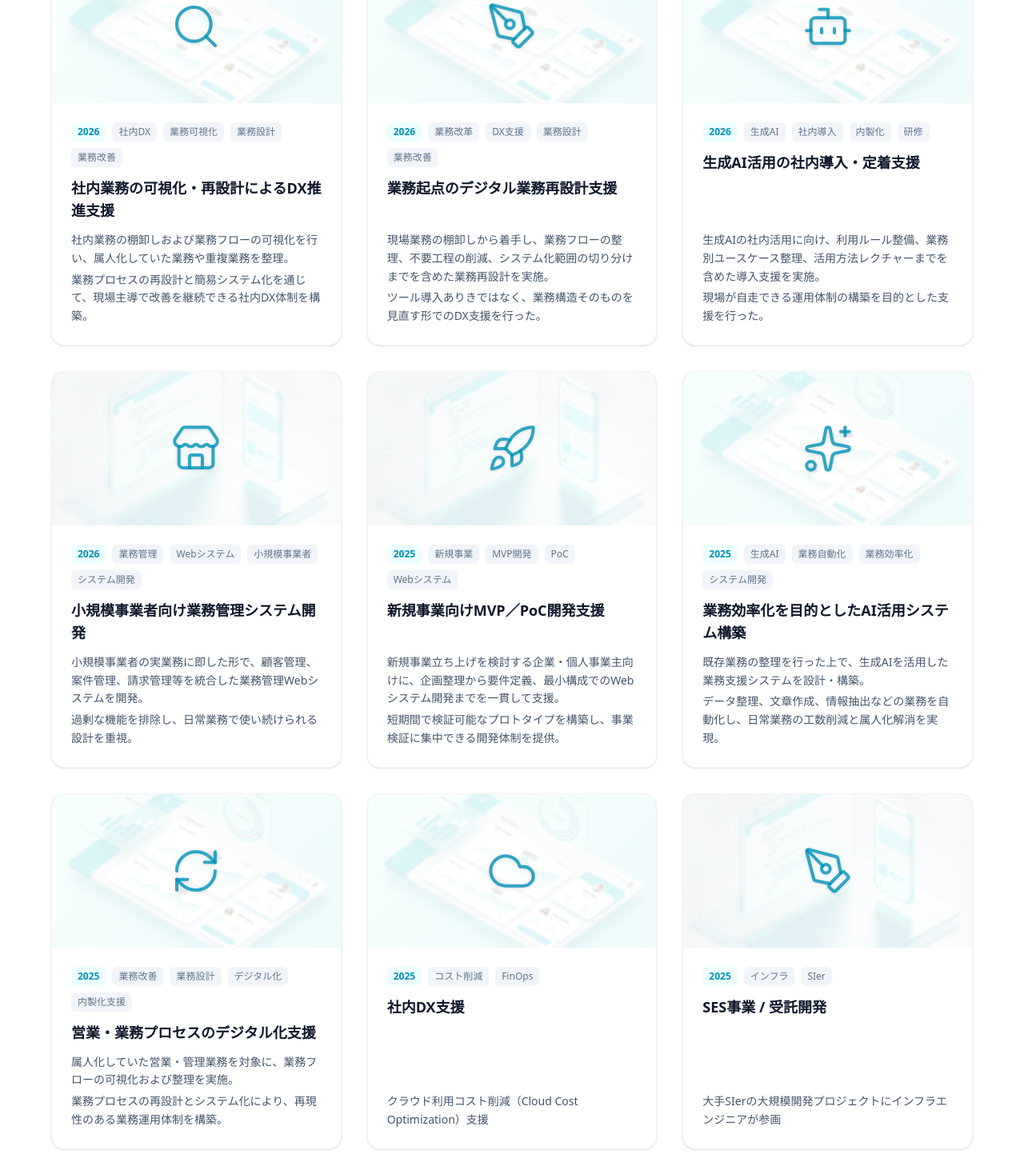
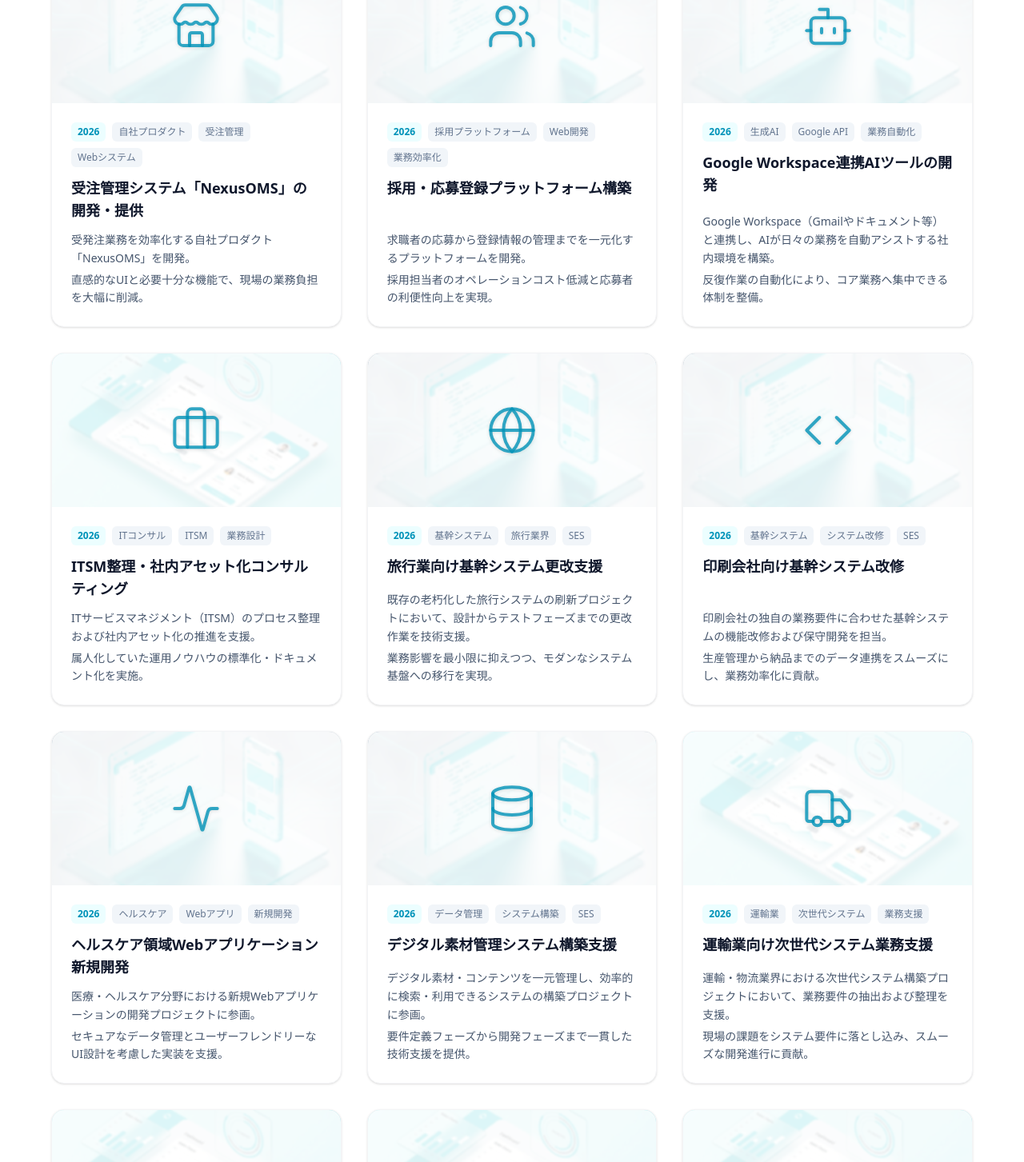
Before and after one commit to Yasu117/nexride-web, a Next.js app: page /cases in a window 1280 px wide. Shown: the part 320-1773 px from the top of the page at 80% size. Built offline with nearby package versions, Linux system fonts and the light colour scheme.

Commit message:
feat: 2026年の最新実績（SES案件および自社ツール開発事例）を追加

```diff
--- a/app/cases/page.tsx
+++ b/app/cases/page.tsx
@@ -1,9 +1,108 @@
-import { Code, Users, Globe, Bot, Cloud, PenTool, Handshake, Laptop, Rocket, Sparkles, RefreshCw, Search, Store } from "lucide-react";
+import { Code, Users, Globe, Bot, Cloud, PenTool, Handshake, Laptop, Rocket, Sparkles, RefreshCw, Search, Store, Briefcase, Activity, Database, Truck } from "lucide-react";
 import Image from "next/image";
 
 export default function CasesPage() {
     const cases = [
         // 2026 Cases
+        {
+            title: "受注管理システム「NexusOMS」の開発・提供",
+            description: [
+                "受発注業務を効率化する自社プロダクト「NexusOMS」を開発。",
+                "直感的なUIと必要十分な機能で、現場の業務負担を大幅に削減。"
+            ],
+            Icon: Store,
+            tags: ["自社プロダクト", "受注管理", "Webシステム"],
+            year: "2026",
+            image: "/images/cases/ui_dev.png"
+        },
+        {
+            title: "採用・応募登録プラットフォーム構築",
+            description: [
+                "求職者の応募から登録情報の管理までを一元化するプラットフォームを開発。",
+                "採用担当者のオペレーションコスト低減と応募者の利便性向上を実現。"
+            ],
+            Icon: Users,
+            tags: ["採用プラットフォーム", "Web開発", "業務効率化"],
+            year: "2026",
+            image: "/images/cases/ui_dev.png"
+        },
+        {
+            title: "Google Workspace連携AIツールの開発",
+            description: [
+                "Google Workspace（Gmailやドキュメント等）と連携し、AIが日々の業務を自動アシストする社内環境を構築。",
+                "反復作業の自動化により、コア業務へ集中できる体制を整備。"
+            ],
+            Icon: Bot,
+            tags: ["生成AI", "Google API", "業務自動化"],
+            year: "2026",
+            image: "/images/cases/ui_dev.png"
+        },
+        {
+            title: "ITSM整理・社内アセット化コンサルティング",
+            description: [
+                "ITサービスマネジメント（ITSM）のプロセス整理および社内アセット化の推進を支援。",
+                "属人化していた運用ノウハウの標準化・ドキュメント化を実施。"
+            ],
+            Icon: Briefcase,
+            tags: ["ITコンサル", "ITSM", "業務設計"],
+            year: "2026",
+            image: "/images/cases/ui_consulting.png"
+        },
+        {
+            title: "旅行業向け基幹システム更改支援",
+            description: [
+                "既存の老朽化した旅行システムの刷新プロジェクトにおいて、設計からテストフェーズまでの更改作業を技術支援。",
+                "業務影響を最小限に抑えつつ、モダンなシステム基盤への移行を実現。"
+            ],
+            Icon: Globe,
+            tags: ["基幹システム", "旅行業界", "SES"],
+            year: "2026",
+            image: "/images/cases/ui_dev.png"
+        },
+        {
+            title: "印刷会社向け基幹システム改修",
+            description: [
+                "印刷会社の独自の業務要件に合わせた基幹システムの機能改修および保守開発を担当。",
+                "生産管理から納品までのデータ連携をスムーズにし、業務効率化に貢献。"
+            ],
+            Icon: Code,
+            tags: ["基幹システム", "システム改修", "SES"],
+            year: "2026",
+            image: "/images/cases/ui_dev.png"
+        },
+        {
+            title: "ヘルスケア領域Webアプリケーション新規開発",
+            description: [
+                "医療・ヘルスケア分野における新規Webアプリケーションの開発プロジェクトに参画。",
+                "セキュアなデータ管理とユーザーフレンドリーなUI設計を考慮した実装を支援。"
+            ],
+            Icon: Activity,
+            tags: ["ヘルスケア", "Webアプリ", "新規開発"],
+            year: "2026",
+            image: "/images/cases/ui_dev.png"
+        },
+        {
+            title: "デジタル素材管理システム構築支援",
+            description: [
+                "デジタル素材・コンテンツを一元管理し、効率的に検索・利用できるシステムの構築プロジェクトに参画。",
+                "要件定義フェーズから開発フェーズまで一貫した技術支援を提供。"
+            ],
+            Icon: Database,
+            tags: ["データ管理", "システム構築", "SES"],
+            year: "2026",
+            image: "/images/cases/ui_dev.png"
+        },
+        {
+            title: "運輸業向け次世代システム業務支援",
+            description: [
+                "運輸・物流業界における次世代システム構築プロジェクトにおいて、業務要件の抽出および整理を支援。",
+                "現場の課題をシステム要件に落とし込み、スムーズな開発進行に貢献。"
+            ],
+            Icon: Truck,
+            tags: ["運輸業", "次世代システム", "業務支援"],
+            year: "2026",
+            image: "/images/cases/ui_consulting.png"
+        },
         {
             title: "社内業務の可視化・再設計によるDX推進支援",
             description: [
--- a/app/globals.css
+++ b/app/globals.css
@@ -2,7 +2,7 @@
 
 @theme {
   --font-sans: var(--font-inter);
-  --animate-marquee: marquee 80s linear infinite;
+  --animate-marquee: marquee 183s linear infinite;
 
   /* EnJyouChu Theme */
   --color-primary-50: #f0fdfa;
--- a/components/features/WorksDock.tsx
+++ b/components/features/WorksDock.tsx
@@ -3,9 +3,81 @@
 import React from "react";
 import { Dock, DockIcon } from "@/components/ui/dock";
 import { motion } from "framer-motion";
-import { Code, Users, Globe, Bot, Cloud, PenTool, Handshake, Laptop, Rocket, Sparkles, RefreshCw, Search, Store } from "lucide-react";
+import { Code, Users, Globe, Bot, Cloud, PenTool, Handshake, Laptop, Rocket, Sparkles, RefreshCw, Search, Store, Briefcase, Activity, Database, Truck } from "lucide-react";
 
 const icons = [
+    {
+        title: "自社プロダクト開発",
+        description: ["受注管理システム「NexusOMS」の開発・提供"],
+        Icon: Store,
+        tags: ["受発注管理", "Webシステム"],
+        stats: "自社ツール",
+        year: "2026"
+    },
+    {
+        title: "応募プラットフォーム構築",
+        description: ["求職者の応募・登録情報を一元管理するシステム"],
+        Icon: Users,
+        tags: ["採用", "Web開発"],
+        stats: "採用支援",
+        year: "2026"
+    },
+    {
+        title: "AIエージェントツール作成",
+        description: ["Google Workspace連携の業務自動アシストツール開発"],
+        Icon: Bot,
+        tags: ["生成AI", "自動化"],
+        stats: "AIツール",
+        year: "2026"
+    },
+    {
+        title: "ITSM整理・アセット化",
+        description: ["運用ノウハウの標準化と社内アセット化コンサルティング"],
+        Icon: Briefcase,
+        tags: ["ITSM", "ITコンサル"],
+        stats: "業務設計",
+        year: "2026"
+    },
+    {
+        title: "旅行業システム更改支援",
+        description: ["老朽化した旅行向け基幹システムの刷新と基盤移行"],
+        Icon: Globe,
+        tags: ["旅行業界", "基幹更改"],
+        stats: "システム更改",
+        year: "2026"
+    },
+    {
+        title: "印刷業基幹システム改修",
+        description: ["業務要件に合わせた印刷会社向けシステム機能改修"],
+        Icon: Code,
+        tags: ["印刷業", "保守開発"],
+        stats: "機能改修",
+        year: "2026"
+    },
+    {
+        title: "ヘルスケアアプリ開発",
+        description: ["医療・ヘルスケア分野の新規Webアプリケーション構築"],
+        Icon: Activity,
+        tags: ["ヘルスケア", "新規開発"],
+        stats: "Webアプリ",
+        year: "2026"
+    },
+    {
+        title: "素材管理システム構築",
+        description: ["デジタルコンテンツを一元管理・検索するシステム"],
+        Icon: Database,
+        tags: ["データ管理", "構築支援"],
+        stats: "システム構築",
+        year: "2026"
+    },
+    {
+        title: "運輸業システム業務支援",
+        description: ["次世代システム構築に向けた業務要件の抽出・整理"],
+        Icon: Truck,
+        tags: ["運輸業", "要件定義"],
+        stats: "システム支援",
+        year: "2026"
+    },
     {
         title: "新規事業向けMVP開発",
         description: ["新規事業立ち上げ、PoC、プロトタイプ開発支援"],
```
